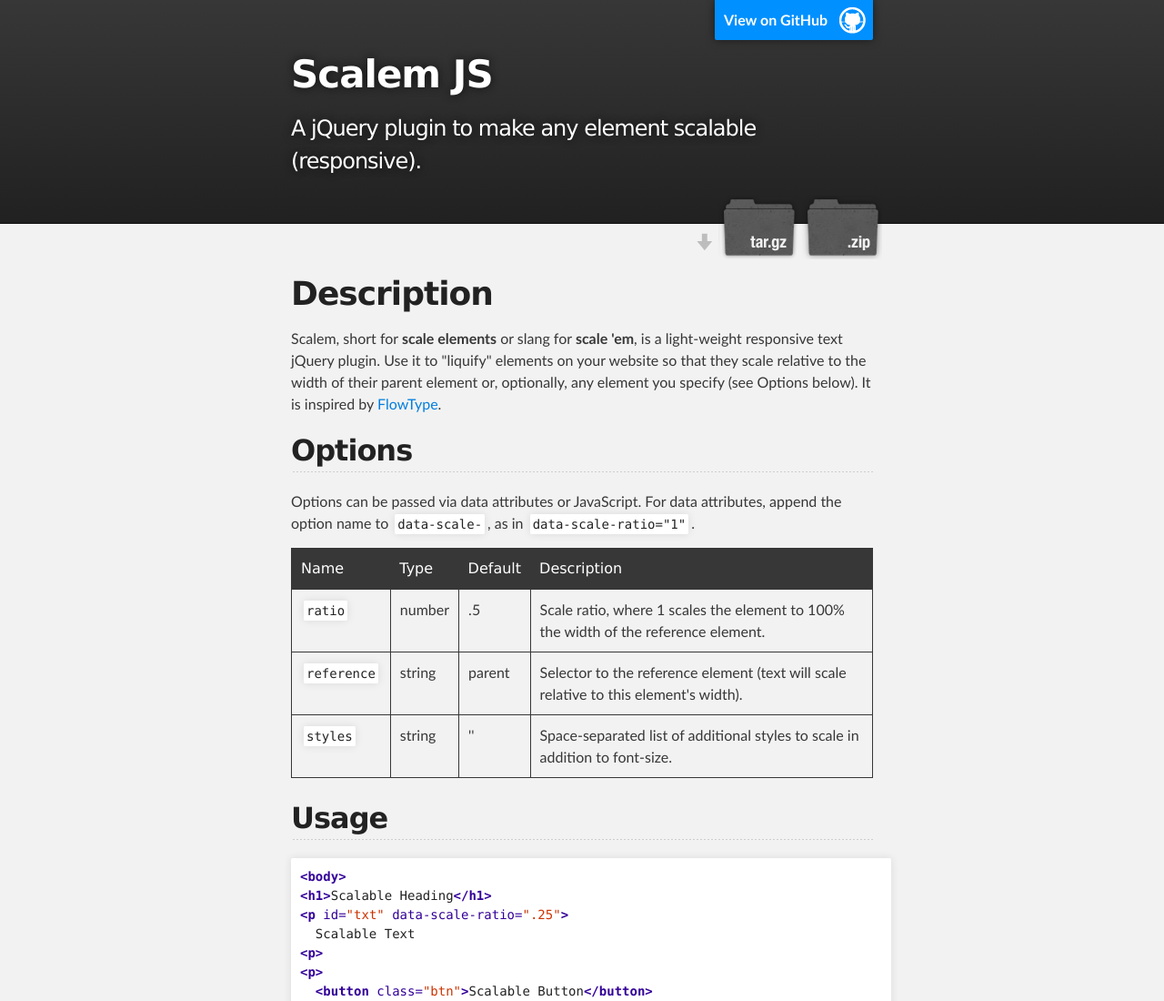
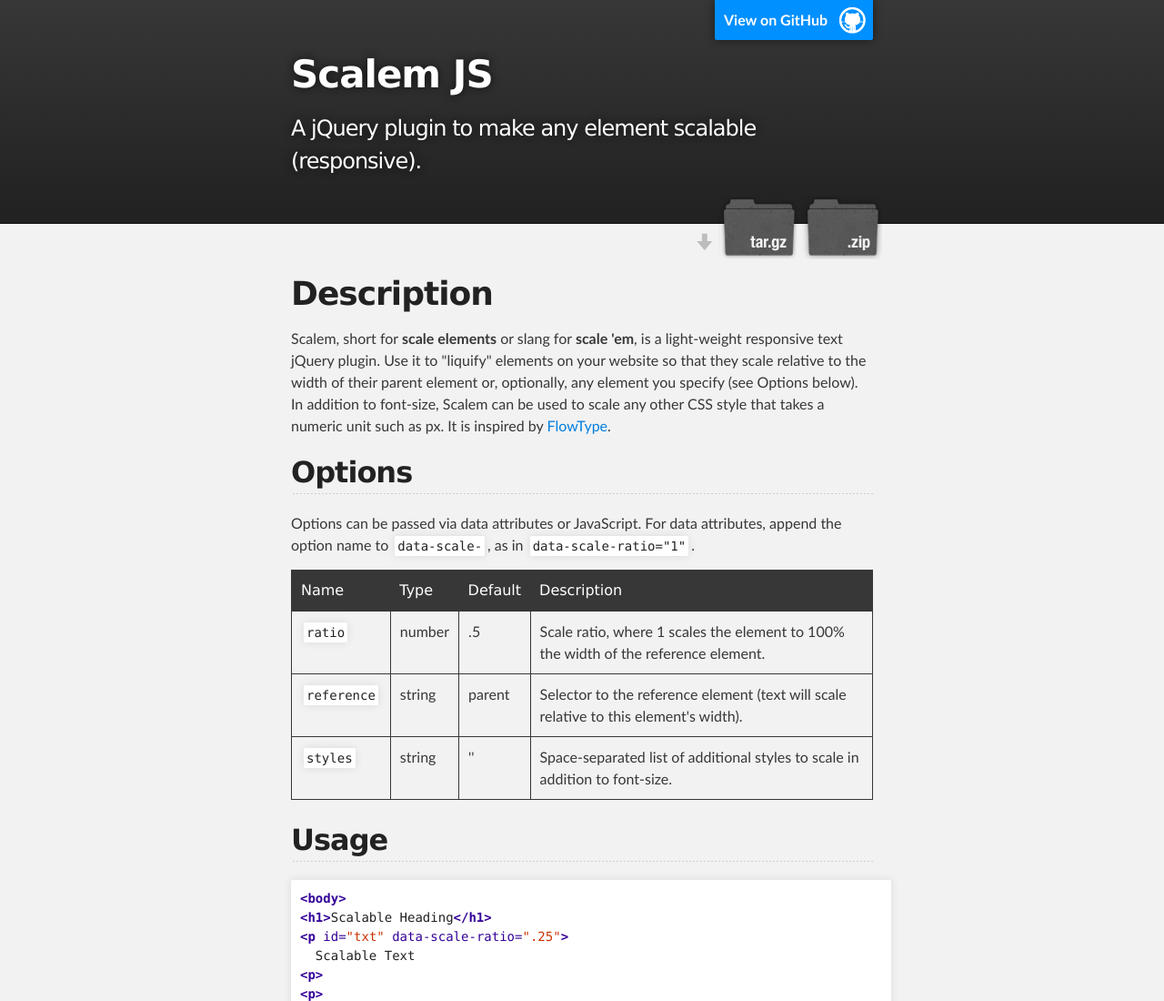
Before and after one commit to thdoan/scalem, a plain HTML site: page index.html in a window 1280 px wide. Shown: the top 1100 px of the page at 91% size. Drawn offline with Linux system fonts and the light colour scheme.

Commit message:
Update index.html

```diff
--- a/index.html
+++ b/index.html
@@ -34,7 +34,7 @@
         <h1>
 <a name="scalem" class="anchor" href="#scalem"><span class="octicon octicon-link"></span></a>Description</h1>
 
-<p>Scalem, short for <strong>scale elements</strong> or slang for <strong>scale 'em</strong>, is a light-weight responsive text jQuery plugin. Use it to "liquify" elements on your website so that they scale relative to the width of their parent element or, optionally, any element you specify (see Options below). It is inspired by <a href="http://simplefocus.com/flowtype/">FlowType</a>.</p>
+<p>Scalem, short for <strong>scale elements</strong> or slang for <strong>scale 'em</strong>, is a light-weight responsive text jQuery plugin. Use it to "liquify" elements on your website so that they scale relative to the width of their parent element or, optionally, any element you specify (see Options below). In addition to font-size, Scalem can be used to scale any other CSS style that takes a numeric unit such as px. It is inspired by <a href="http://simplefocus.com/flowtype/">FlowType</a>.</p>
 
 <h2>
 <a name="options" class="anchor" href="#options"><span class="octicon octicon-link"></span></a>Options</h2>
```
